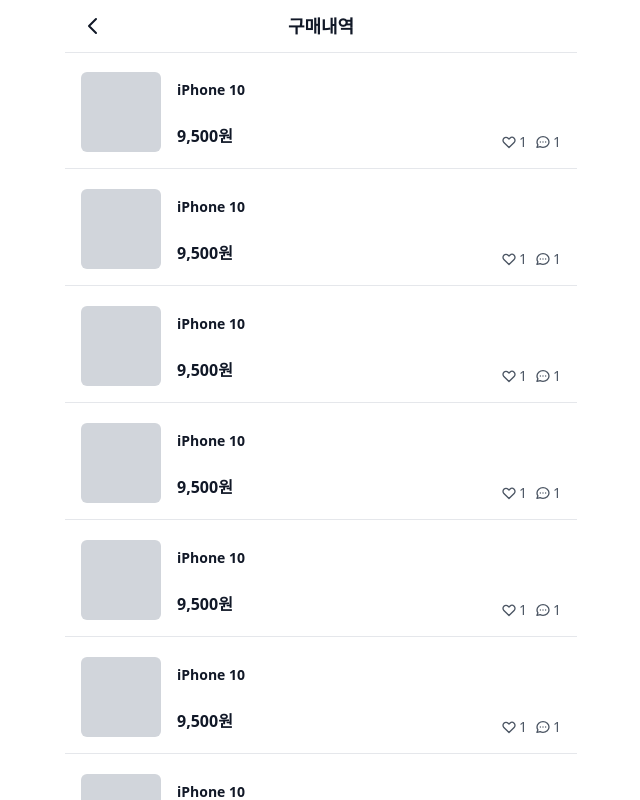
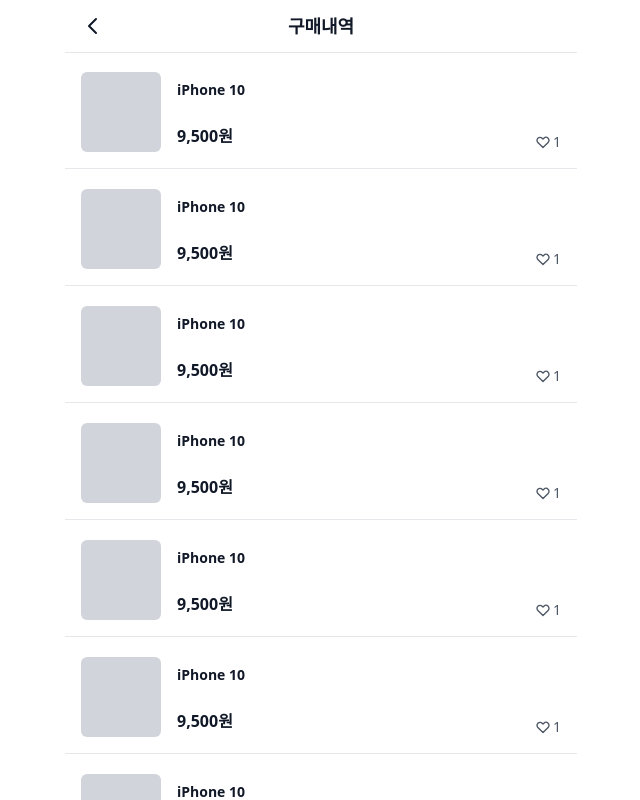
Before and after one commit to kjw-blog/nomad-carrot-market, a Next.js app: page /profile/bought in a window 1280 px wide. Shown: the top 800 px of the page, without its empty margins (319-959 px from the left). Built offline with nearby package versions, Linux system fonts and the light colour scheme.

Commit message:
[#11 PRODUCTS] 메인 페이지에서 좋아요 갯수 표시

```diff
--- a/components/Item.tsx
+++ b/components/Item.tsx
@@ -2,14 +2,12 @@
 
 interface ItemProps {
   item: string;
-  item_detail?: string;
   price: number;
-  comments: number;
   hearts: number;
   id: number;
 }
 
-export default function Item({ item, price, comments, hearts, id }: ItemProps) {
+export default function Item({ item, price, hearts, id }: ItemProps) {
   return (
     <Link href={`/products/${id}`}>
       <a className="flex justify-between px-4 pb-4 border-b cursor-pointer">
@@ -38,23 +36,6 @@
             </svg>
             <span>{hearts}</span>
           </div>
-          <div className="flex items-center text-sm text-gray-600 space-x-0.5">
-            <svg
-              className="w-4 h-4"
-              fill="none"
-              stroke="currentColor"
-              viewBox="0 0 24 24"
-              xmlns="http://www.w3.org/2000/svg"
-            >
-              <path
-                strokeLinecap="round"
-                strokeLinejoin="round"
-                strokeWidth="2"
-                d="M8 12h.01M12 12h.01M16 12h.01M21 12c0 4.418-4.03 8-9 8a9.863 9.863 0 01-4.255-.949L3 20l1.395-3.72C3.512 15.042 3 13.574 3 12c0-4.418 4.03-8 9-8s9 3.582 9 8z"
-              ></path>
-            </svg>
-            <span>{comments}</span>
-          </div>
         </div>
       </a>
     </Link>
--- a/libs/client/useUser.ts
+++ b/libs/client/useUser.ts
@@ -29,6 +29,8 @@
  * }
  * 형식으로 저장된다.
  *
+ * ===================================
+ *
  * replace 와 push 의 차이
  *
  * replace : 화면 자체를 변경해준다? 뒤로가기 같은것을 방지할 수 있음. 브라우저 히스토리에 남기지 않음.
--- a/pages/api/products/index.ts
+++ b/pages/api/products/index.ts
@@ -8,7 +8,15 @@
   res: NextApiResponse<ResponseType>
 ) {
   if (req.method === 'GET') {
-    const products = await client.product.findMany({});
+    const products = await client.product.findMany({
+      include: {
+        _count: {
+          select: {
+            favs: true,
+          },
+        },
+      },
+    });
 
     res.status(200).json({
       ok: true,
@@ -49,7 +57,16 @@
 
 /**
  * 동작순서
- * 1. request에서 body와 session 에서 값을 받아온다.
- * 2. 받아온 값으로 product 데이터를 생성해준다.
- * 3. 클라이언트에 ok:true 와 생성한 product를 보내준다.
+ *
+ * 1. request에서 client에서 api를 호출한 방식을 구분한다.
+ *
+ * GET (상품 리스트)
+ *  2. 모든 상품 데이터를 상품에 좋아요 개수와 함께 가져온다.
+ *  3. client에 가져온 데이터를 뿌려준다.
+ *
+ * POST (상품 등록)
+ *  2. request에서 body에 들어온 값과 session 에 있는 user데이터를 가져온다.
+ *  3. 해당 값들과 user데이터의 id로 상품을 생성한다.
+ *  4. client에 방금 만든 상품 데이터를 뿌려준다. ( 상품 상세페이지로 이동하기 위해. id만 뿌려줘도 될 것 같다 )
+ *
  */
--- a/pages/index.tsx
+++ b/pages/index.tsx
@@ -4,11 +4,17 @@
 import Layout from '@components/Layout';
 import useUser from '@libs/client/useUser';
 import useSWR from 'swr';
-import { Product } from '@prisma/client';
+import { Fav, Product } from '@prisma/client';
+
+interface ProductWithCount extends Product {
+  _count: {
+    favs: number;
+  };
+}
 
 interface ProductsReponse {
   ok: boolean;
-  products: Product[];
+  products: ProductWithCount[];
 }
 
 const Home: NextPage = () => {
@@ -24,8 +30,7 @@
             key={product.id}
             item={product.name}
             price={product.price}
-            comments={1}
-            hearts={1}
+            hearts={product._count.favs}
           />
         ))}
         <CreateButton href="/products/upload">
--- a/pages/products/[id].tsx
+++ b/pages/products/[id].tsx
@@ -7,7 +7,7 @@
 import Link from 'next/link';
 import useMutation from '@libs/client/useMutation';
 import { cls } from '@libs/client/utils';
-import useUser from '@libs/client/useUser';
+// import useUser from '@libs/client/useUser';
 
 interface ProductWithUser extends Product {
   user: User;
@@ -22,8 +22,8 @@
 
 const ItemDetail: NextPage = () => {
   const router = useRouter();
-  const { user } = useUser();
-  const { mutate } = useSWRConfig();
+  // const { user } = useUser();
+  // const { mutate } = useSWRConfig();
 
   const {
     data,
--- a/pages/profile/bought.tsx
+++ b/pages/profile/bought.tsx
@@ -7,15 +7,7 @@
     <Layout canGoBack title="구매내역">
       <div className="flex flex-col py-10 space-y-5">
         {[1, 1, 1, 1, 1, 1, 1, 1, 1, 1, 1, 1].map((_, i) => (
-          <Item
-            item="iPhone 10"
-            comments={1}
-            hearts={1}
-            id={i}
-            item_detail="Black"
-            price={9500}
-            key={i}
-          />
+          <Item item="iPhone 10" hearts={1} id={i} price={9500} key={i} />
         ))}
       </div>
     </Layout>
--- a/pages/profile/loved.tsx
+++ b/pages/profile/loved.tsx
@@ -7,14 +7,7 @@
     <Layout canGoBack title="관심목록">
       <div className="flex flex-col py-10 space-y-5">
         {[1, 1, 1, 1, 1, 1, 1, 1, 1, 1, 1, 1].map((_, i) => (
-          <Item
-            item="갤럭시워치"
-            comments={1}
-            hearts={1}
-            id={i}
-            price={9500}
-            key={i}
-          />
+          <Item item="갤럭시워치" hearts={1} id={i} price={9500} key={i} />
         ))}
       </div>
     </Layout>
--- a/pages/profile/sold.tsx
+++ b/pages/profile/sold.tsx
@@ -7,15 +7,7 @@
     <Layout canGoBack title="판매내역">
       <div className="flex flex-col py-10 space-y-5">
         {[1, 1, 1, 1, 1, 1, 1, 1, 1, 1, 1, 1].map((_, i) => (
-          <Item
-            item="iPhone 10"
-            comments={1}
-            hearts={1}
-            id={i}
-            item_detail="Black"
-            price={9500}
-            key={i}
-          />
+          <Item item="iPhone 10" hearts={1} id={i} price={9500} key={i} />
         ))}
       </div>
     </Layout>
```
